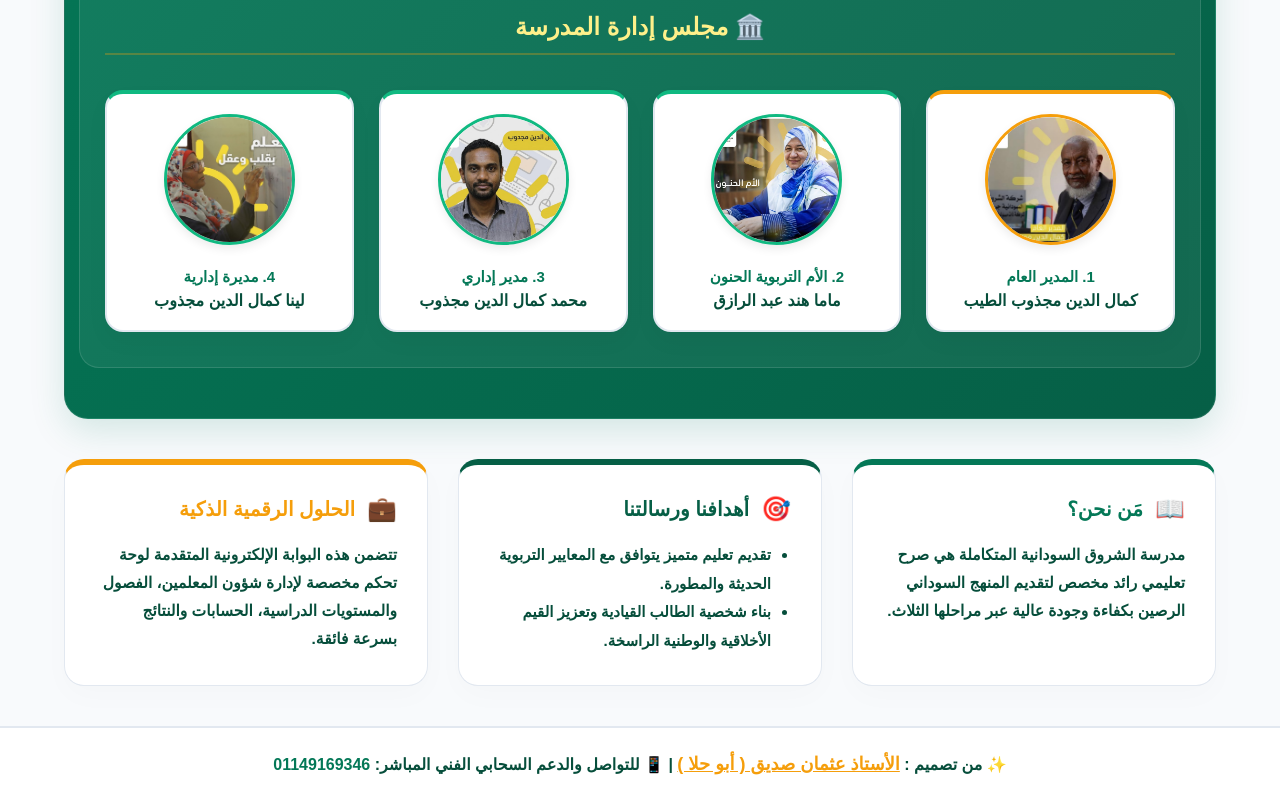
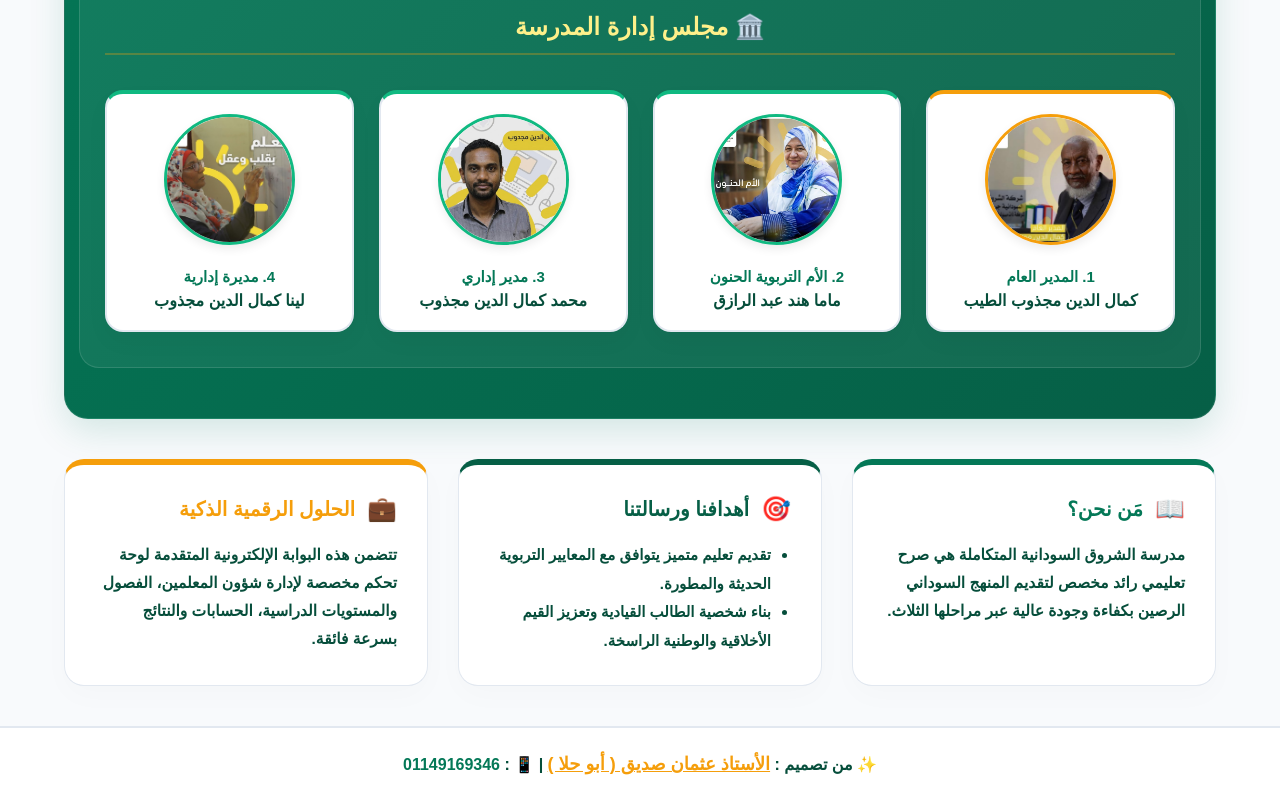
Before and after one commit to osman55-design/alshoruk-school, a React (Vite) app: page / in a window 1280 px wide. Shown: the part 420-1220 px from the top of the page. Built offline with nearby package versions, Linux system fonts and the light colour scheme.

Commit message:
Update footer contact information format

```diff
--- a/src/App.jsx
+++ b/src/App.jsx
@@ -244,7 +244,7 @@ export default function App() {
 
       {/* التذييل الفاخر */}
       <footer style={{ textAlign: 'center', padding: '25px', backgroundColor: '#ffffff', borderTop: '2px solid #e2e8f0', color: '#064e3b', fontSize: '16px', fontWeight: '900', width: '100%', boxSizing: 'border-box' }}>
-        ✨ من تصميم : <span style={{ color: '#f59e0b', fontSize: '18px', textDecoration: 'underline' }}>الأستاذ عثمان صديق ( أبو حلا )</span> | 📱 للتواصل والدعم السحابي الفني المباشر: <span style={{ color: '#047857' }}>01149169346</span>
+        ✨ من تصميم : <span style={{ color: '#f59e0b', fontSize: '18px', textDecoration: 'underline' }}>الأستاذ عثمان صديق ( أبو حلا )</span> | 📱 : <span style={{ color: '#047857' }}>01149169346</span>
       </footer>
 
     </div>
```
